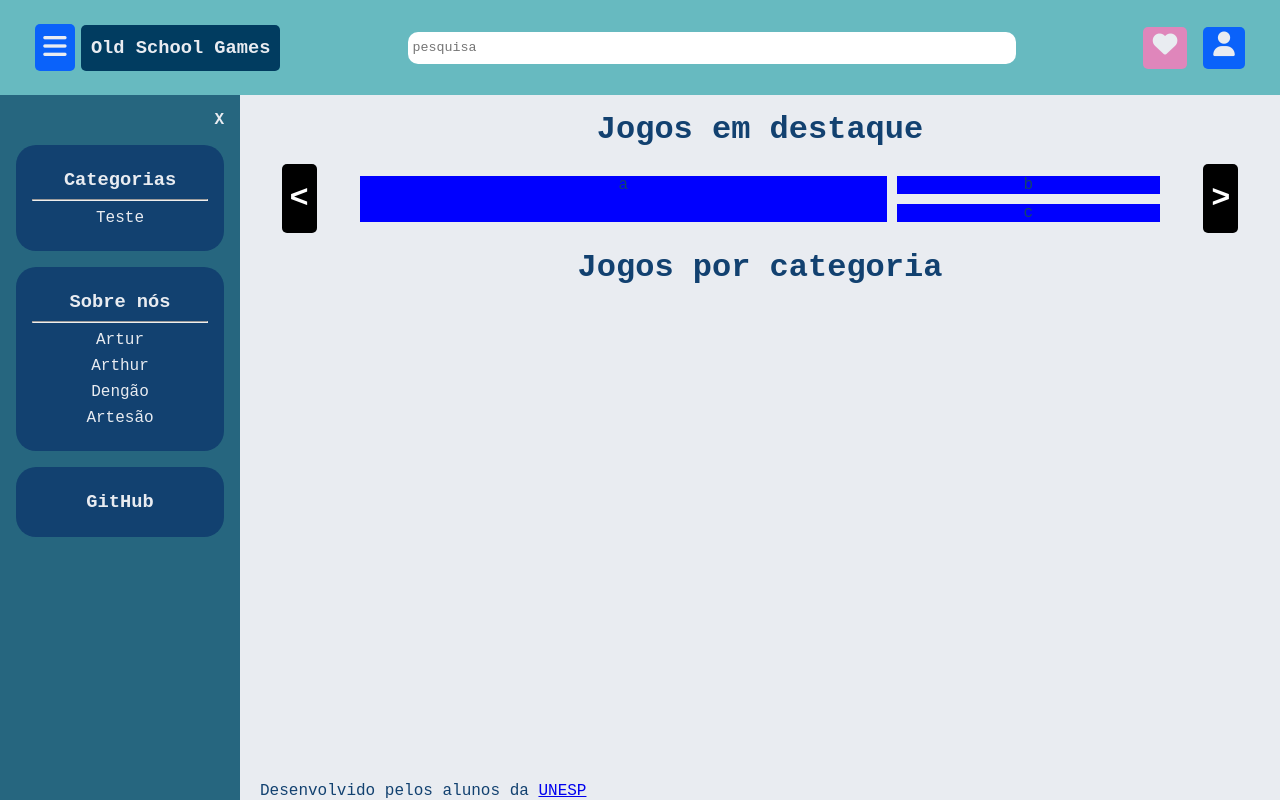
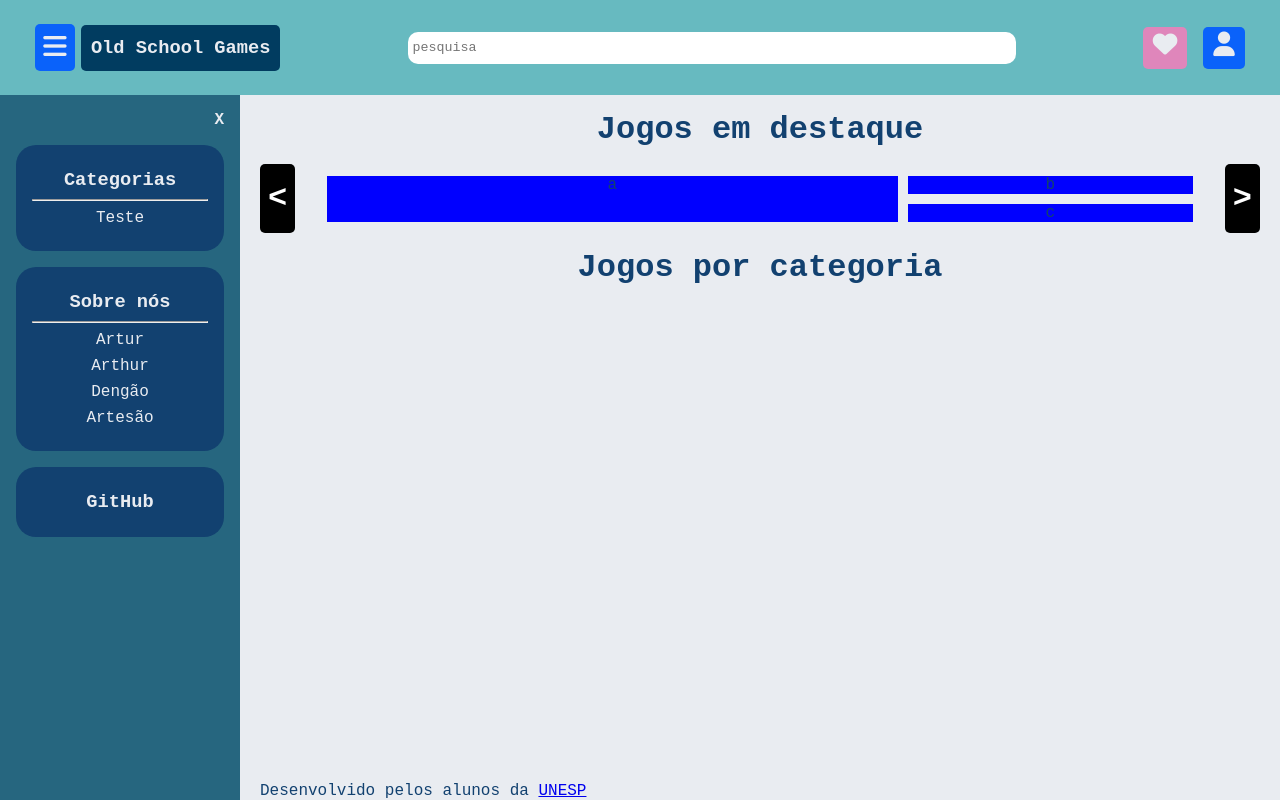
Before and after one commit to luiga1/Projeto-Web, a plain HTML site: page html/index.html in a window 1280 px wide. Drawn offline with Linux system fonts and the light colour scheme.

Commit message:
Uma pequena mudança

```diff
--- a/css/index.css
+++ b/css/index.css
@@ -30,7 +30,7 @@ h1{
     width: 100%;
     display: flex;
     align-items: center;
-    justify-content: space-around;
+    justify-content: space-between;
 }
 
 .carrocel-jogos{
@@ -39,7 +39,9 @@ h1{
     grid-template-columns: 2fr 1fr;
     grid-template-rows: 1fr 1fr;
     gap: 10px;
-    width: 80%;
+    flex: 1;
+
+    margin: 0 2rem;
 }
 
 .jogo-maior{
```
